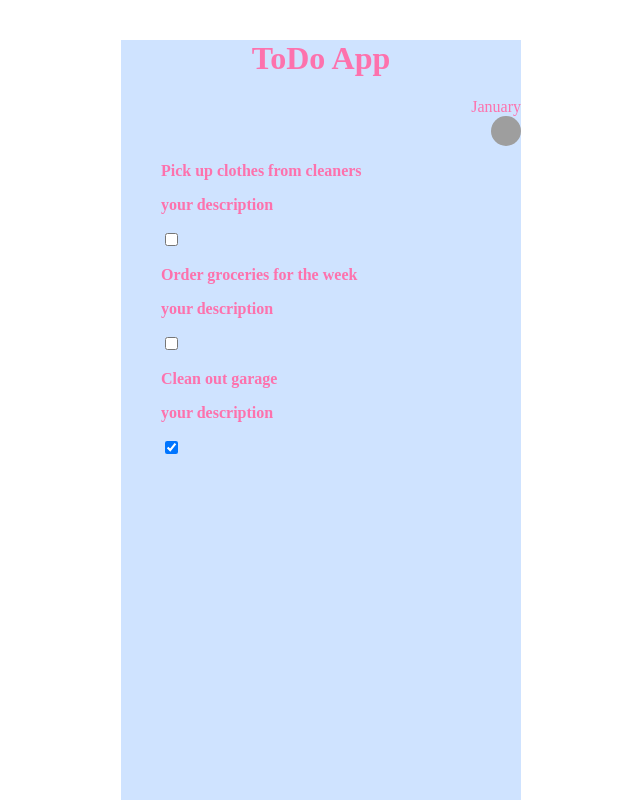
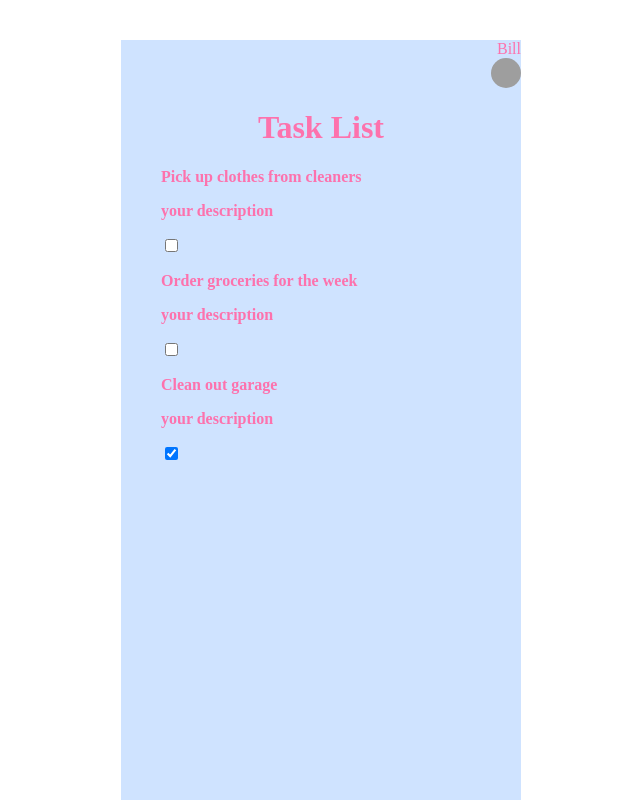
Before and after one commit to janobrienux/januarys-todo, a React (Create React App) app: page / in a window 1280 px wide. Shown: the top 800 px of the page, without its empty margins (319-959 px from the left). Built offline with nearby package versions, Linux system fonts and the light colour scheme; grey boxes are pictures that could not be loaded.

Commit message:
starting to add css to js

```diff
--- a/src/App.js
+++ b/src/App.js
@@ -19,19 +19,19 @@ const todoList = [{
   completed: true
 }];
 const profile = {
-  user: "January",
+  user: "Bill",
   profileImg: "https://www.fillmurray.com/640/360"
 };
 
 function App() {
   return (
-
+        <>
       <div className="App">
-      <h1>ToDo App</h1>
           <div className="user-info">
             {profile.user}
             <img alt="bill" src={profile.profileImg}/>
           </div>
+      <h1>Task List</h1>
       <ul>
         {todoList.map((todo) => {
           return (
@@ -49,7 +49,7 @@ function App() {
          <div className="setting"><img alt="setting-logo" src = "./settings.png"/></div>
        </div>
     </div>
+  </>
   );
 }
-
 export default App;
--- a/src/App.scss
+++ b/src/App.scss
@@ -25,8 +25,9 @@
       border-radius: 50%;
     }
   }
-  input :checked {
-     color: #FD72AD;
+  input[type ="checkbox"] {
+
+    background-color: #FD72AD;
   }
 .App h1 {
   color: #FD72AD;
```
